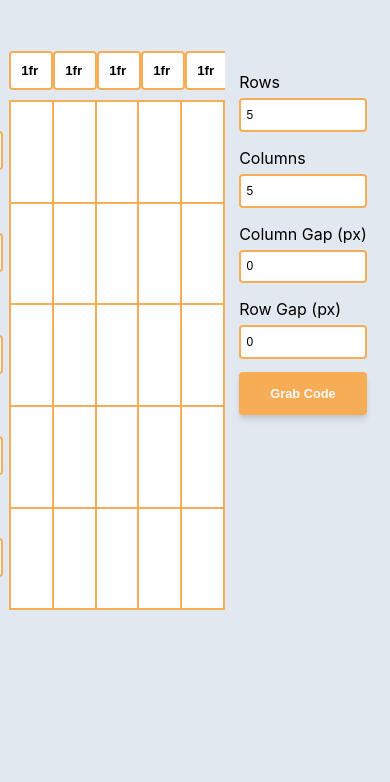
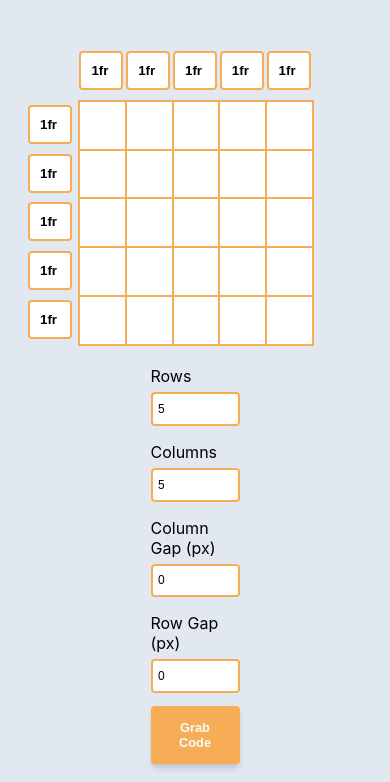
Before and after one commit to stlachman/grid-generator, a Gatsby site: page / in a window 390 px wide. Shown: the part 71-853 px from the top of the page. Built offline with nearby package versions, Linux system fonts and the light colour scheme; Gatsby itself is replaced by a stand-in of ours.

Commit message:
Fixed mobile responsive issue.

```diff
--- a/src/components/aside.js
+++ b/src/components/aside.js
@@ -4,6 +4,11 @@ import Button from "../components/button";
 
 const Aside = styled.aside`
   background: #e2e8f0;
+  flex: 0 0 50%;
+  margin-top: 50px;
+  @media (min-width: 900px) {
+    flex: none;
+  }
 `;
 
 const Fieldset = styled.fieldset`
--- a/src/pages/index.js
+++ b/src/pages/index.js
@@ -14,6 +14,8 @@ const FlexContainer = styled.div`
   justify-content: ${({ justifyContent }) =>
     justifyContent ? justifyContent : "flex-start"};
   margin: ${({ margin }) => (margin ? margin : "0")};
+  padding: ${({ padding }) => (padding ? padding : "0")};
+  flex-wrap: ${({ flexWrap }) => (flexWrap ? flexWrap : "nowrap")};
 `;
 
 const InputGrid = styled.section`
@@ -33,8 +35,12 @@ const InputRow = styled.section`
 `;
 
 const Main = styled.main`
-  width: calc(65vw - 40px);
-  height: calc(65vh - 40px);
+  flex: 0 0 100%;
+  @media (min-width: 900px) {
+    width: calc(65vw - 40px);
+    height: calc(65vh - 40px);
+    flex: none;
+  }
 `;
 
 const GridContainer = styled.div`
@@ -250,7 +256,11 @@ const IndexPage = () => {
       <FlexContainer justifyContent="center" margin="0 0 2rem 0">
         <Title>CSS Grid Generator</Title>
       </FlexContainer>
-      <FlexContainer justifyContent={"space-around"}>
+      <FlexContainer
+        padding={"0 70px"}
+        justifyContent={"space-around"}
+        flexWrap="wrap"
+      >
         <Main>
           <InputGrid
             style={{ gridTemplateColumns: gridStyles.gridTemplateColumns }}
```
